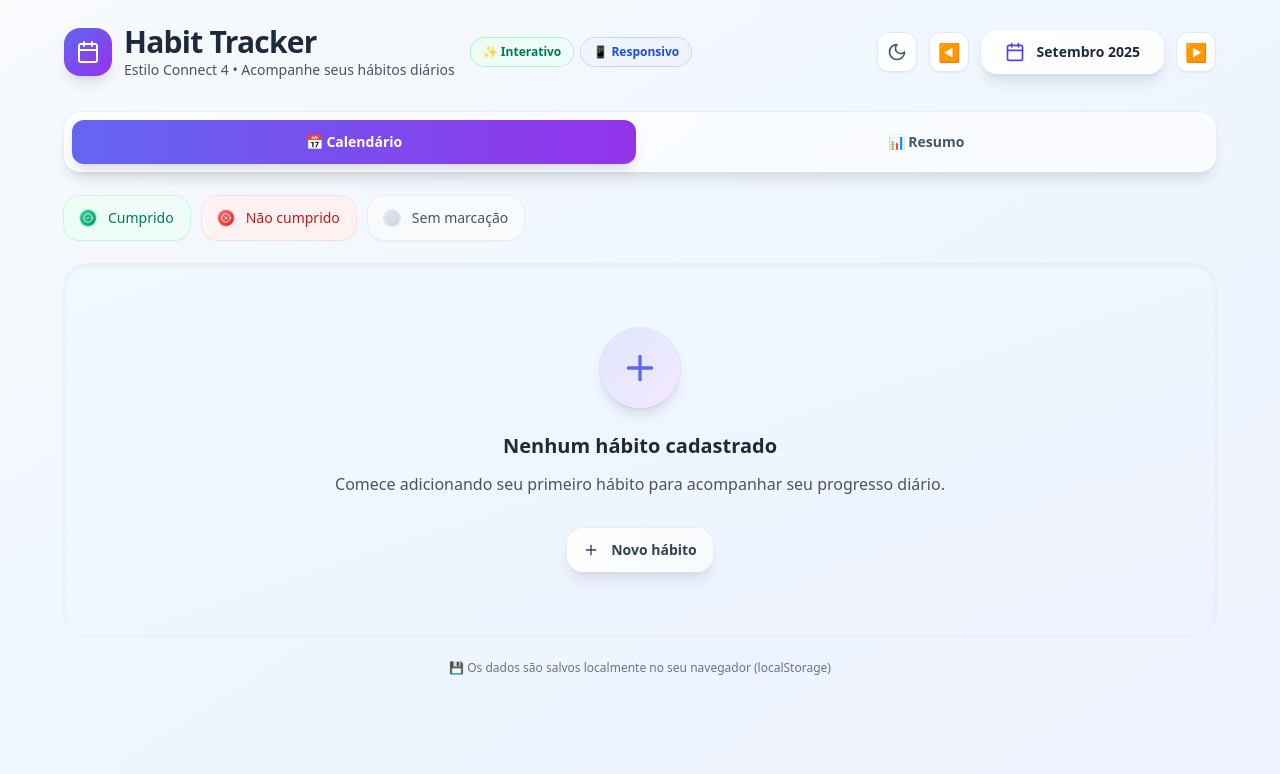
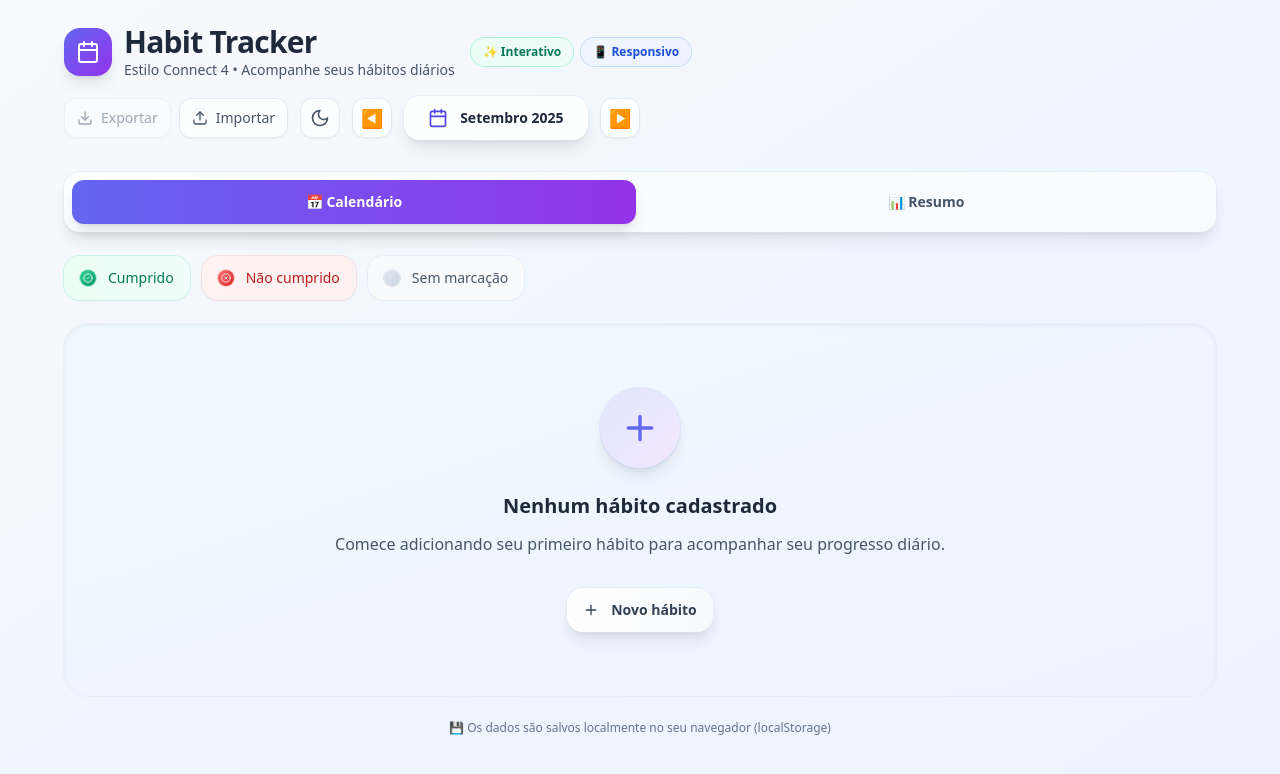
Before and after one commit to ssantznh/habit-tracker-lig-4, a Next.js app: page / in a window 1280 px wide. Shown: the top 774 px of the page. Built offline with nearby package versions, Linux system fonts and the light colour scheme.

Commit message:
Add CSV export and import functionality to ConnectFourHabitTracker

```diff
--- a/app/page.js
+++ b/app/page.js
@@ -2,7 +2,7 @@
 
 import React, { useEffect, useMemo, useRef, useState } from "react";
 import { motion, AnimatePresence } from "framer-motion";
-import { Plus, Trash2, Edit2, CheckCircle2, XCircle, Calendar as CalendarIcon, Sun, Moon } from "lucide-react";
+import { Plus, Trash2, Edit2, CheckCircle2, XCircle, Calendar as CalendarIcon, Sun, Moon, Download, Upload } from "lucide-react";
 
 // === Helpers ===
 const pad = (n) => (n < 10 ? `0${n}` : `${n}`);
@@ -26,6 +26,143 @@ const daysInMonth = (year, month /* 0-index */) => new Date(year, month + 1, 0).
 const getMonthKey = (year, month) => `${year}-${pad(month + 1)}`; // e.g., 2025-09
 
 const storageKey = "connect4_habit_tracker_v1";
+
+// === CSV Functions ===
+const exportToCSV = (habits, records) => {
+  const csvData = [];
+
+  // Add header row
+  const header = ['Habit ID', 'Habit Name', 'Month', 'Day', 'Status'];
+  csvData.push(header.join(','));
+
+  // Add data rows
+  habits.forEach(habit => {
+    Object.keys(records).forEach(monthKey => {
+      const monthData = records[monthKey];
+      if (monthData[habit.id]) {
+        Object.keys(monthData[habit.id]).forEach(day => {
+          const status = monthData[habit.id][day];
+          const [year, month] = monthKey.split('-');
+          const row = [
+            habit.id,
+            `"${habit.name.replace(/"/g, '""')}"`, // Escape quotes in habit names
+            monthKey,
+            day,
+            status
+          ];
+          csvData.push(row.join(','));
+        });
+      }
+    });
+  });
+
+  return csvData.join('\n');
+};
+
+const importFromCSV = (csvText) => {
+  const lines = csvText.trim().split('\n');
+  if (lines.length < 2) {
+    throw new Error('Arquivo CSV deve ter pelo menos um cabeçalho e uma linha de dados');
+  }
+
+  const header = lines[0].split(',');
+  const expectedHeaders = ['Habit ID', 'Habit Name', 'Month', 'Day', 'Status'];
+
+  // Validate header
+  if (header.length < 5) {
+    throw new Error('Cabeçalho CSV inválido. Esperado: Habit ID, Habit Name, Month, Day, Status');
+  }
+
+  const data = lines.slice(1);
+  const habitsMap = new Map();
+  const recordsMap = {};
+  let validRows = 0;
+  let invalidRows = 0;
+
+  data.forEach((line, index) => {
+    if (!line.trim()) return; // Skip empty lines
+
+    // Simple CSV parsing - handles quoted fields
+    const fields = [];
+    let current = '';
+    let inQuotes = false;
+
+    for (let i = 0; i < line.length; i++) {
+      const char = line[i];
+      if (char === '"') {
+        inQuotes = !inQuotes;
+      } else if (char === ',' && !inQuotes) {
+        fields.push(current.trim());
+        current = '';
+      } else {
+        current += char;
+      }
+    }
+    fields.push(current.trim());
+
+    if (fields.length >= 5) {
+      const [habitId, habitName, monthKey, day, status] = fields;
+
+      // Validate data
+      if (!habitId || !habitName || !monthKey || !day || !status) {
+        invalidRows++;
+        return;
+      }
+
+      // Validate status
+      if (!['done', 'missed'].includes(status)) {
+        invalidRows++;
+        return;
+      }
+
+      // Validate month format (YYYY-MM)
+      if (!/^\d{4}-\d{2}$/.test(monthKey)) {
+        invalidRows++;
+        return;
+      }
+
+      // Validate day (1-31)
+      const dayNum = parseInt(day);
+      if (isNaN(dayNum) || dayNum < 1 || dayNum > 31) {
+        invalidRows++;
+        return;
+      }
+
+      const cleanHabitName = habitName.replace(/^"|"$/g, '').replace(/""/g, '"');
+
+      // Add habit to map
+      if (!habitsMap.has(habitId)) {
+        habitsMap.set(habitId, { id: habitId, name: cleanHabitName });
+      }
+
+      // Add record
+      if (!recordsMap[monthKey]) {
+        recordsMap[monthKey] = {};
+      }
+      if (!recordsMap[monthKey][habitId]) {
+        recordsMap[monthKey][habitId] = {};
+      }
+      recordsMap[monthKey][habitId][day] = status;
+      validRows++;
+    } else {
+      invalidRows++;
+    }
+  });
+
+  if (validRows === 0) {
+    throw new Error('Nenhuma linha válida encontrada no arquivo CSV');
+  }
+
+  if (invalidRows > 0) {
+    console.warn(`${invalidRows} linhas inválidas foram ignoradas durante a importação`);
+  }
+
+  return {
+    habits: Array.from(habitsMap.values()),
+    records: recordsMap,
+    stats: { validRows, invalidRows }
+  };
+};
 
 // === Main Component ===
 export default function ConnectFourHabitTracker() {
@@ -137,6 +274,61 @@ export default function ConnectFourHabitTracker() {
     const d = new Date(year, month + delta, 1);
     setYear(d.getFullYear());
     setMonth(d.getMonth());
+  };
+
+  // CSV Export/Import functions
+  const handleExportCSV = () => {
+    const csvContent = exportToCSV(habits, records);
+    const blob = new Blob([csvContent], { type: 'text/csv;charset=utf-8;' });
+    const link = document.createElement('a');
+    const url = URL.createObjectURL(blob);
+    link.setAttribute('href', url);
+    link.setAttribute('download', `habit-tracker-export-${new Date().toISOString().split('T')[0]}.csv`);
+    link.style.visibility = 'hidden';
+    document.body.appendChild(link);
+    link.click();
+    document.body.removeChild(link);
+  };
+
+  const handleImportCSV = (event) => {
+    const file = event.target.files[0];
+    if (!file) return;
+
+    const reader = new FileReader();
+    reader.onload = (e) => {
+      try {
+        const csvText = e.target.result;
+        const { habits: importedHabits, records: importedRecords, stats } = importFromCSV(csvText);
+
+        let confirmMessage = `Importar ${importedHabits.length} hábitos e seus registros?\n\n`;
+        confirmMessage += `• ${stats.validRows} linhas válidas processadas\n`;
+        if (stats.invalidRows > 0) {
+          confirmMessage += `• ${stats.invalidRows} linhas inválidas ignoradas\n`;
+        }
+        confirmMessage += `\nIsso substituirá todos os dados atuais.`;
+
+        if (confirm(confirmMessage)) {
+          setHabits(importedHabits);
+          setRecords(importedRecords);
+
+          let successMessage = `Dados importados com sucesso!\n\n`;
+          successMessage += `• ${importedHabits.length} hábitos importados\n`;
+          successMessage += `• ${stats.validRows} registros processados\n`;
+          if (stats.invalidRows > 0) {
+            successMessage += `• ${stats.invalidRows} linhas inválidas ignoradas`;
+          }
+
+          alert(successMessage);
+        }
+      } catch (error) {
+        alert(`Erro ao importar arquivo CSV:\n\n${error.message}`);
+        console.error('CSV Import Error:', error);
+      }
+    };
+    reader.readAsText(file);
+
+    // Reset file input
+    event.target.value = '';
   };
 
   // === UI Helpers ===
@@ -632,6 +824,33 @@ export default function ConnectFourHabitTracker() {
               </div>
             </div>
             <div className="flex items-center gap-3">
+              {/* CSV Export/Import buttons */}
+              <div className="flex items-center gap-2">
+                <motion.button
+                  onClick={handleExportCSV}
+                  disabled={habits.length === 0}
+                  className="group flex h-10 items-center gap-2 rounded-xl border border-slate-200 bg-white/80 px-3 text-slate-600 shadow-sm backdrop-blur-sm transition-all hover:border-emerald-300 hover:bg-emerald-50 hover:text-emerald-600 hover:shadow-md disabled:opacity-50 disabled:cursor-not-allowed dark:border-slate-600 dark:bg-slate-800/80 dark:text-slate-300 dark:hover:bg-slate-700"
+                  title="Exportar dados para CSV"
+                  whileHover={{ scale: 1.05 }}
+                  whileTap={{ scale: 0.95 }}
+                >
+                  <Download className="h-4 w-4" />
+                  <span className="text-sm font-medium">Exportar</span>
+                </motion.button>
+
+                <label className="group flex h-10 cursor-pointer items-center gap-2 rounded-xl border border-slate-200 bg-white/80 px-3 text-slate-600 shadow-sm backdrop-blur-sm transition-all hover:border-blue-300 hover:bg-blue-50 hover:text-blue-600 hover:shadow-md dark:border-slate-600 dark:bg-slate-800/80 dark:text-slate-300 dark:hover:bg-slate-700">
+                  <Upload className="h-4 w-4" />
+                  <span className="text-sm font-medium">Importar</span>
+                  <input
+                    type="file"
+                    accept=".csv"
+                    onChange={handleImportCSV}
+                    className="hidden"
+                    title="Importar dados de CSV"
+                  />
+                </label>
+              </div>
+
               <motion.button
                 onClick={() => setDarkMode(!darkMode)}
                 className="group flex h-10 w-10 items-center justify-center rounded-xl border border-slate-200 bg-white/80 text-slate-600 shadow-sm backdrop-blur-sm transition-all hover:border-indigo-300 hover:bg-indigo-50 hover:text-indigo-600 hover:shadow-md dark:border-slate-600 dark:bg-slate-800/80 dark:text-slate-300 dark:hover:bg-slate-700"
```
Also changed, not shown: test-export.csv (added).
